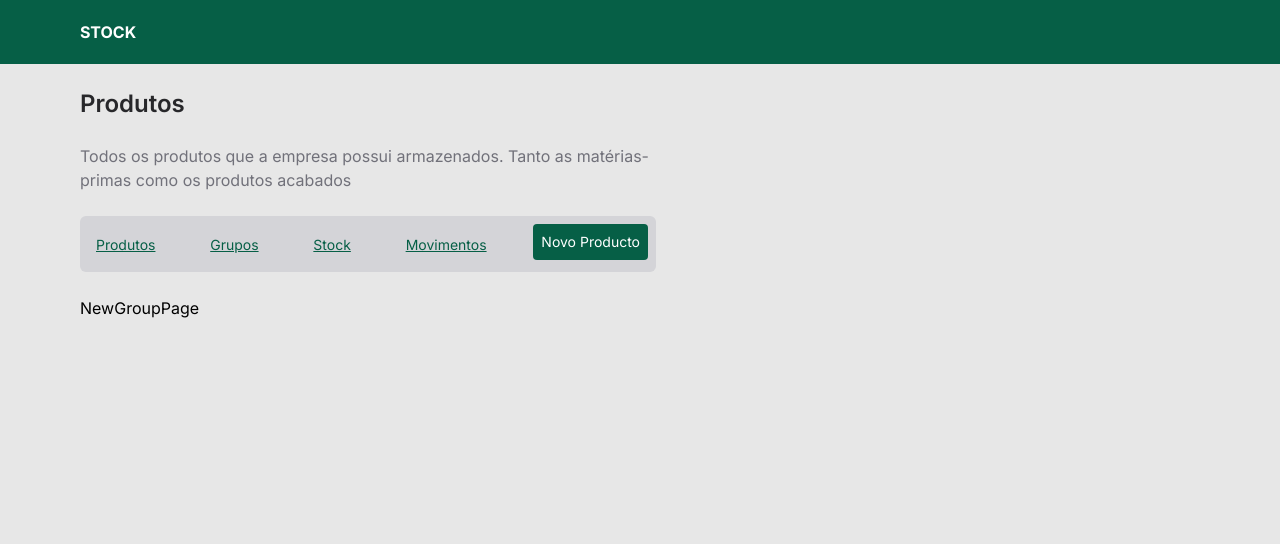
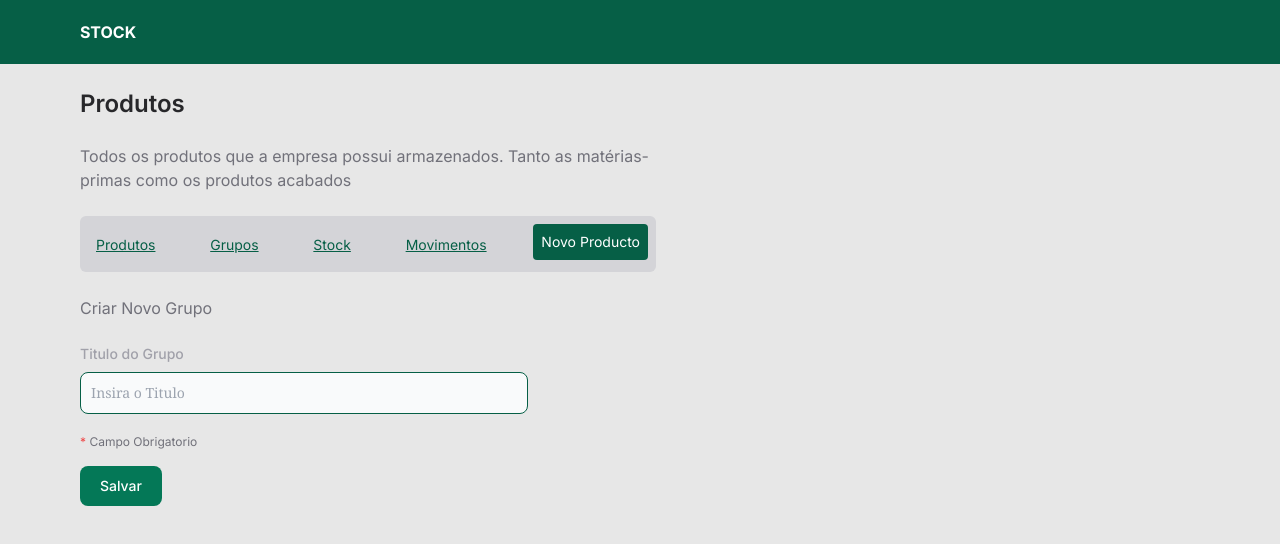
Before and after one commit to bendito820/stock-manager, a Next.js app: page /products/groups/new in a window 1280 px wide. Shown: the top 544 px of the page. Built offline with nearby package versions, Linux system fonts and the light colour scheme.

Commit message:
Implement Add new GFroup funcionality

```diff
--- /dev/null
+++ b/app/api/client.ts
@@ -0,0 +1,9 @@
+import axios from "axios";
+
+const client = axios.create({
+  baseURL: "http://localhost:3030/v1",
+  timeout: 1000,
+  headers: { "X-Custom-Header": "foobar" },
+});
+
+export { client };
--- a/app/components/add-new-product-form.tsx
+++ b/app/components/add-new-product-form.tsx
@@ -1,6 +1,5 @@
-import React, { PropsWithChildren } from "react";
-import InputField from "./input-field";
-import Label from "./label-form";
+import InputField from "@/app/components/input-field";
+import Label from "@/app/components/label-form";
 
 export default function AddNewProductForm() {
   return (
--- /dev/null
+++ b/app/components/forms/add-new-group-form.tsx
@@ -0,0 +1,62 @@
+"use client";
+
+import { client } from "@/app/api/client";
+import InputField from "@/app/components/input-field";
+import Label from "@/app/components/label-form";
+import { useState } from "react";
+import { Controller, useForm } from "react-hook-form";
+import Spinner from "@/app/components/spinner";
+import { redirect, useRouter } from "next/navigation";
+
+export default function AddNewGroupForm() {
+  const { handleSubmit, control } = useForm();
+  const [loading, setLoading] = useState<boolean>(false);
+  const router = useRouter();
+
+  const onSubmit = async (data: any) => {
+    try {
+      setLoading(true);
+      await client.post("/groups", data);
+      setLoading(false);
+      router.back();
+    } catch (error) {
+      setLoading(false);
+      // Print Something here
+    }
+  };
+
+  return (
+    <form onSubmit={handleSubmit(onSubmit)} className="max-w-md">
+      <div className="mb-5">
+        <Label text="Titulo do Grupo" />
+
+        <Controller
+          control={control}
+          name="name"
+          render={({ field: { onChange, onBlur, value, ref } }) => (
+            <InputField
+              onChange={onChange} // send value to hook form
+              onBlur={onBlur} // notify when input is touched/blur
+              type="name"
+              id="text"
+              placeholder="Insira o Titulo"
+              required
+            />
+          )}
+        />
+      </div>
+
+      <p className="text-xs text-zinc-500 my-4">
+        <span className="text-red-500">*</span> Campo Obrigatorio
+      </p>
+
+      <button
+        disabled={loading}
+        type="submit"
+        className="text-white bg-emerald-700 hover:bg-emerald-800 focus:ring-4 focus:outline-none focus:ring-blue-300 font-medium rounded-lg text-sm w-full sm:w-auto px-5 py-2.5 text-center transition-colors duration-150"
+      >
+        {loading ? <Spinner /> : "Salvar"}
+      </button>
+    </form>
+  );
+}
--- /dev/null
+++ b/app/components/spinner.tsx
@@ -0,0 +1,25 @@
+import React from "react";
+
+export default function Spinner() {
+  return (
+    <div role="status">
+      <svg
+        aria-hidden="true"
+        className="inline w-10 h-5 text-gray-200 animate-spin dark:text-gray-200 fill-green-500"
+        viewBox="0 0 100 101"
+        fill="none"
+        xmlns="http://www.w3.org/2000/svg"
+      >
+        <path
+          d="M100 50.5908C100 78.2051 77.6142 100.591 50 100.591C22.3858 100.591 0 78.2051 0 50.5908C0 22.9766 22.3858 0.59082 50 0.59082C77.6142 0.59082 100 22.9766 100 50.5908ZM9.08144 50.5908C9.08144 73.1895 27.4013 91.5094 50 91.5094C72.5987 91.5094 90.9186 73.1895 90.9186 50.5908C90.9186 27.9921 72.5987 9.67226 50 9.67226C27.4013 9.67226 9.08144 27.9921 9.08144 50.5908Z"
+          fill="currentColor"
+        />
+        <path
+          d="M93.9676 39.0409C96.393 38.4038 97.8624 35.9116 97.0079 33.5539C95.2932 28.8227 92.871 24.3692 89.8167 20.348C85.8452 15.1192 80.8826 10.7238 75.2124 7.41289C69.5422 4.10194 63.2754 1.94025 56.7698 1.05124C51.7666 0.367541 46.6976 0.446843 41.7345 1.27873C39.2613 1.69328 37.813 4.19778 38.4501 6.62326C39.0873 9.04874 41.5694 10.4717 44.0505 10.1071C47.8511 9.54855 51.7191 9.52689 55.5402 10.0491C60.8642 10.7766 65.9928 12.5457 70.6331 15.2552C75.2735 17.9648 79.3347 21.5619 82.5849 25.841C84.9175 28.9121 86.7997 32.2913 88.1811 35.8758C89.083 38.2158 91.5421 39.6781 93.9676 39.0409Z"
+          fill="currentFill"
+        />
+      </svg>
+      <span className="sr-only">Loading...</span>
+    </div>
+  );
+}
--- a/app/products/groups/new/page.tsx
+++ b/app/products/groups/new/page.tsx
@@ -1,7 +1,14 @@
-import React from "react";
+import AddNewGroupForm from "@/app/components/forms/add-new-group-form";
+import Text from "@/app/components/text";
 
 const NewGroupPage = () => {
-  return <div className="mt-6">NewGroupPage</div>;
+  return (
+    <div className="mt-6 space-y-6">
+      <Text>Criar Novo Grupo</Text>
+
+      <AddNewGroupForm />
+    </div>
+  );
 };
 
 export default NewGroupPage;
--- /dev/null
+++ b/app/utils/groups.ts
@@ -0,0 +1,5 @@
+import axios from "axios";
+
+const addNewGroup = () => {};
+
+export {};
```
Also changed, not shown: package.json (+6 -4 lines), 1 other file (tests, documents, lock files or other folders).
